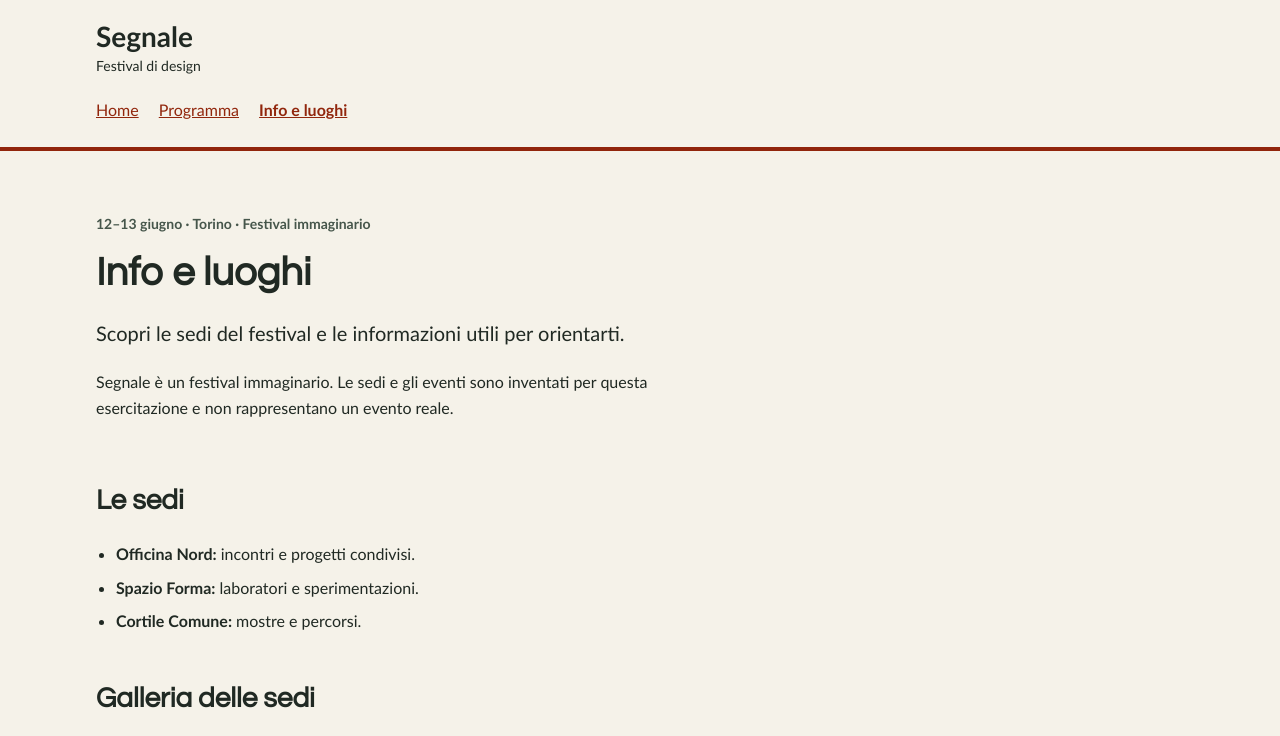
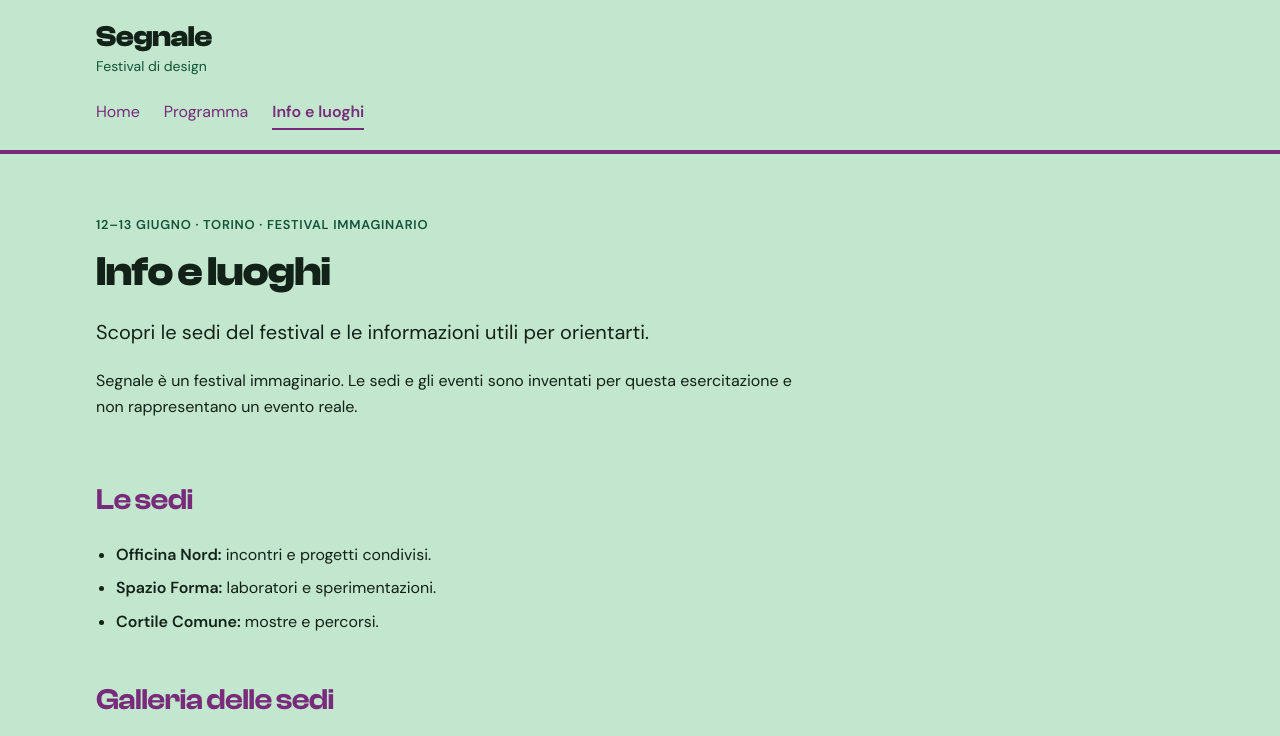
Before and after one commit to ginevraborzillo-boop/festival-segnale, a plain HTML site: page info.html in a window 1280 px wide. Shown: the top 736 px of the page. Drawn offline with nearby package versions, Linux system fonts and the light colour scheme.

Commit message:
cambio identita visiva

```diff
--- a/style.css
+++ b/style.css
@@ -1,13 +1,48 @@
-/* Stile iniziale: tipografia, colori e variabili CSS sono già predisposti. */
+/* --- Caricamento Font Locali --- */
+@font-face {
+  font-family: "Clash Display";
+  src: url("fonts/ClashDisplay-Semibold.woff2") format("woff2");
+  font-weight: 600;
+  font-style: normal;
+  font-display: swap;
+}
 
-/* Scelte comuni: ogni regola usa var() per richiamarne il valore. */
+@font-face {
+  font-family: "Clash Display";
+  src: url("fonts/ClashDisplay-Bold.woff2") format("woff2");
+  font-weight: 700;
+  font-style: normal;
+  font-display: swap;
+}
+
+@font-face {
+  font-family: "DM Sans";
+  src: url("fonts/DMSans_24pt-Regular.ttf") format("truetype");
+  font-weight: 400;
+  font-style: normal;
+  font-display: swap;
+}
+
+@font-face {
+  font-family: "DM Sans";
+  src: url("fonts/DMSans_24pt-SemiBold.ttf") format("truetype");
+  font-weight: 700;
+  font-style: normal;
+  font-display: swap;
+}
+
+/* --- Variabili Colori e Tipografia --- */
 :root {
-  --colore-primario: #91260c;
-  --colore-primario-scuro: #681a07;
-  --colore-sfondo: #f5f2e9;
-  --colore-testo: #202923;
-  --font-testo: "Trebuchet MS", Arial, sans-serif;
-  --font-titoli: "Century Gothic", Futura, "Trebuchet MS", sans-serif;
+  --colore-primario: #782b7a;          /* Viola intenso */
+  --colore-primario-scuro: #470b49;    /* Viola scuro hover */
+  --colore-sfondo: #c3e7ce;            /* Verde chiarissimo / menta pallido */
+  --colore-testo: #132218;             /* Verde-antracite scuro ad altissimo contrasto */
+  --colore-testo-secondario: #115338;  /* Verde bosco scuro */
+  --colore-accento: #0284c7;           /* Cyan */
+  --colore-bordo: #c9ddd0;             /* Bordo verde tenue */
+
+  --font-testo: "DM Sans", sans-serif;
+  --font-titoli: "Clash Display", sans-serif;
 }
 
 *,
@@ -33,9 +68,10 @@ a:hover {
   text-decoration-thickness: 3px;
 }
 
-a:focus-visible {
-  outline: 3px solid var(--colore-testo);
-  outline-offset: 4px;
+a:focus-visible,
+button:focus-visible {
+  outline: 3px solid var(--colore-primario);
+  outline-offset: 3px;
 }
 
 .container {
@@ -44,72 +80,115 @@ a:focus-visible {
   margin: 0 auto;
 }
 
+/* --- Intestazione Sticky --- */
 .site-header {
-  padding: 1.25rem 0;
-  border-bottom: 4px solid var(--colore-primario);
+  position: sticky;
+  top: 0;
+  z-index: 100;
+  background: var(--colore-sfondo);
+  padding: 0.75rem 0;
+  border-bottom: 3px solid var(--colore-primario);
+}
+
+@media (min-width: 600px) {
+  .site-header {
+    padding: 1.25rem 0;
+    border-bottom-width: 4px;
+  }
 }
 
 .brand {
   display: inline-block;
   color: var(--colore-testo);
-  font-size: 1.75rem;
-  font-weight: bold;
-  line-height: 1.2;
+  font-family: var(--font-titoli);
+  font-size: 1.85rem;
+  font-weight: 700;
+  letter-spacing: -0.02em;
+  line-height: 1.15;
   text-decoration: none;
 }
 
 .brand span {
   display: block;
   margin-top: 0.25rem;
+  font-family: var(--font-testo);
   font-size: 0.875rem;
-  font-weight: normal;
+  font-weight: 400;
+  letter-spacing: 0;
+  color: var(--colore-testo-secondario);
 }
 
+/* --- Menu Responsive --- */
 nav {
+  display: flex;
+  flex-direction: column;
+  gap: 0.5rem;
   margin-top: 1rem;
 }
 
 nav a {
-  display: inline-block;
-  margin-right: 1rem;
+  display: block;
   padding: 0.25rem 0;
+  text-decoration: none;
+}
+
+@media (min-width: 600px) {
+  nav {
+    flex-direction: row;
+    gap: 1.5rem;
+  }
+
+  nav a {
+    display: inline-block;
+  }
 }
 
 nav a[aria-current="page"] {
-  font-weight: bold;
+  font-weight: 700;
+  border-bottom: 2px solid var(--colore-primario);
 }
 
+/* --- Tipografia e Sezioni --- */
 .intro {
   padding: 3rem 0 1rem;
 }
 
 .eyebrow,
-.event-meta {
-  color: #46564b;
-  font-size: 0.875rem;
-  font-weight: bold;
+.event-meta,
+.event-place {
+  color: var(--colore-testo-secondario);
+  font-size: 0.8rem;
+  font-weight: 700;
+  text-transform: uppercase;
+  letter-spacing: 0.06em;
 }
 
 h1,
 h2,
 h3 {
   font-family: var(--font-titoli);
-  line-height: 1.2;
+  line-height: 1.15;
+  letter-spacing: -0.02em;
 }
 
 h1 {
   max-width: 18ch;
   margin: 0.75rem 0 1.25rem;
-  font-size: 2.5rem;
+  font-size: 2.6rem;
+  font-weight: 700;
+  color: var(--colore-testo);
 }
 
 h2 {
-  font-size: 1.75rem;
+  font-size: 1.85rem;
+  font-weight: 600;
+  color: var(--colore-primario);
 }
 
 h3 {
   margin: 0.5rem 0 0.75rem;
-  font-size: 1.375rem;
+  font-size: 1.4rem;
+  font-weight: 600;
 }
 
 .lead {
@@ -128,12 +207,14 @@ h3 {
   border-radius: 0.5rem;
   background: var(--colore-primario);
   color: #ffffff;
-  font-weight: bold;
+  font-weight: 700;
   text-decoration: none;
+  transition: background 0.2s ease, transform 0.1s ease;
 }
 
 .button-link:hover {
   background: var(--colore-primario-scuro);
+  transform: translateY(-1px);
 }
 
 .content-section {
@@ -147,6 +228,7 @@ h3 {
   height: auto;
   margin-top: 1.5rem;
   border-radius: 0.75rem;
+  border: 1px solid var(--colore-bordo);
 }
 
 .venues {
@@ -157,6 +239,7 @@ h3 {
   margin-bottom: 0.5rem;
 }
 
+/* --- Griglia Eventi (Programma) --- */
 .event-grid {
   display: grid;
   grid-template-columns: 1fr;
@@ -179,7 +262,7 @@ h3 {
   min-width: 0;
   margin-bottom: 0;
   overflow: hidden;
-  border: 1px solid #b7c0b7;
+  border: 1px solid var(--colore-bordo);
   border-radius: 0.75rem;
   background: #ffffff;
 }
@@ -198,15 +281,11 @@ h3 {
   margin-bottom: 0;
 }
 
-.event-place {
-  color: #46564b;
-  font-size: 0.875rem;
-}
-
+/* --- Footer e Accessibilità --- */
 .site-footer {
   padding: 1.25rem 0;
-  border-top: 1px solid #b7c0b7;
-  color: #46564b;
+  border-top: 1px solid var(--colore-bordo);
+  color: var(--colore-testo-secondario);
   font-size: 0.875rem;
 }
 
@@ -216,13 +295,16 @@ h3 {
   left: 1rem;
   padding: 0.75rem 1rem;
   background: #ffffff;
-  color: var(--colore-testo);
+  color: var(--colore-primario);
+  border: 2px solid var(--colore-primario);
+  font-weight: 700;
 }
 
 .skip-link:focus {
   top: 1rem;
 }
 
+/* --- Galleria Swiper --- */
 .gallery-swiper {
   position: relative;
   width: 100%;
@@ -250,23 +332,23 @@ h3 {
 .gallery-swiper .swiper-button-prev,
 .gallery-swiper .swiper-button-next {
   top: calc(50% - 2rem);
-  width: 2.5rem;
-  height: 2.5rem;
+  width: 2.75rem;
+  height: 2.75rem;
   margin-top: 0;
   transform: none;
-  border: 0;
-  border-radius: 0.25rem;
-  background: #fff;
+  border: 1px solid var(--colore-bordo);
+  border-radius: 0.35rem;
+  background: #ffffff;
   color: var(--colore-primario);
   cursor: pointer;
 }
 
 .gallery-swiper .swiper-button-prev {
-  left: 0.25rem;
+  left: 0.5rem;
 }
 
 .gallery-swiper .swiper-button-next {
-  right: 0.25rem;
+  right: 0.5rem;
 }
 
 .gallery-swiper .swiper-button-prev::after,
@@ -284,14 +366,15 @@ h3 {
   content: "›";
 }
 
+/* --- Mappa --- */
 .map-container {
   width: 100%;
   max-width: 54rem;
   margin: 1.5rem 0 0;
   border-radius: 0.75rem;
   overflow: hidden;
-  border: 1px solid #b7c0b7;
-  background: #eae6db;
+  border: 1px solid var(--colore-bordo);
+  background: #f3dfe4;
 }
 
 .map-container iframe {
```
Also changed, not shown: assets/citta-manifesto.svg, assets/festival.svg, assets/lettere-in-movimento.svg, assets/luoghi/materia-seconda.svg (added), assets/mappe-abitare.svg, assets/materia-seconda.svg, assets/oggetti-dialogo.svg, assets/progettare-insieme.svg, fonts/ClashDisplay-Bold.woff2 (added), fonts/ClashDisplay-Semibold.woff2 (added), fonts/DMSans_24pt-Regular.ttf (added), fonts/DMSans_24pt-SemiBold.ttf (added).
